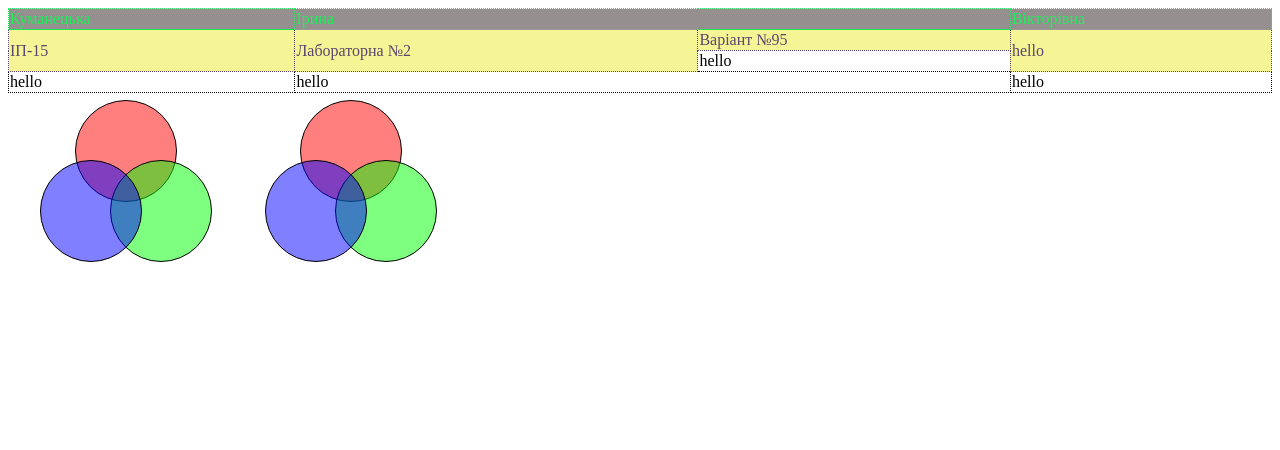
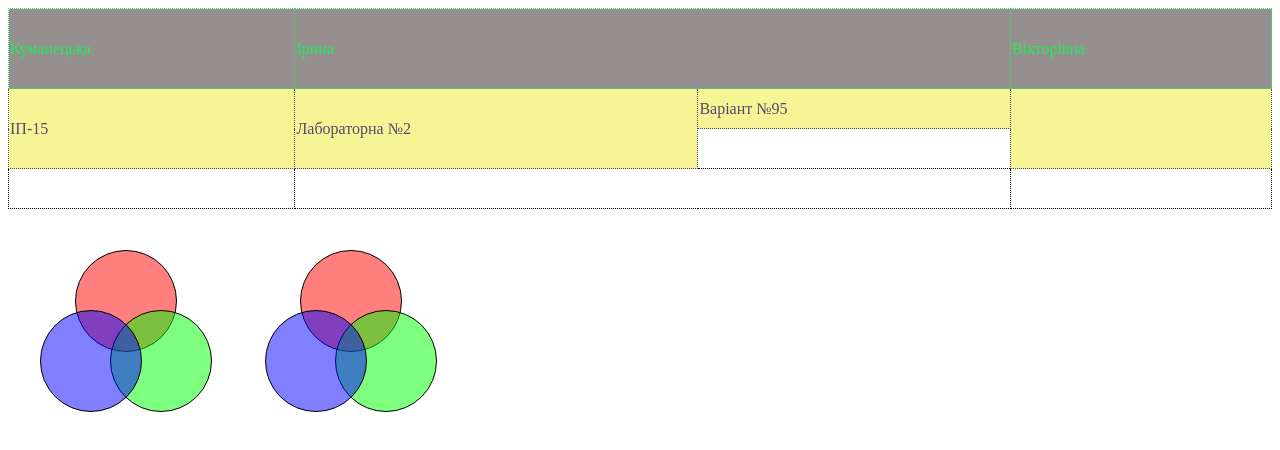
Before and after one commit to irakum/FE_lab2, a plain HTML site: page index.html in a window 1280 px wide. Drawn offline with Linux system fonts and the light colour scheme.

Commit message:
fixed row heights

```diff
--- a/index.html
+++ b/index.html
@@ -16,15 +16,15 @@
         <td rowspan="2">ІП-15</td>
         <td rowspan="2">Лабораторна №2</td>
         <td>Варіант №95</td>
-        <td rowspan="2">hello</td>
+        <td rowspan="2"></td>
     </tr>
     <tr>
-        <td>hello</td>
+        <td></td>
     </tr>
     <tr>
-        <td>hello</td>
-        <td colspan="2">hello</td>
-        <td>hello</td>
+        <td></td>
+        <td colspan="2"></td>
+        <td></td>
     </tr>
 </table>
 
--- a/style.css
+++ b/style.css
@@ -1,6 +1,9 @@
 table{
     width: 100%;
     border-collapse: collapse;
+}
+tr{
+    height: 40px;
 }
 td{
     border: 1px dotted;
@@ -8,6 +11,7 @@ td{
 #first-row{
     background-color: #958f8f;
     color: #21ED5B;
+    height: 80px;
 }
 #first-row:hover{
     color: #958f8f;
@@ -30,20 +34,20 @@ td{
 }
 
 #circle1 {
-    top: 100px;
+    top: 250px;
     left: 75px;
     background-color: rgba(255, 0, 0, 0.5);
 
 }
 
 #circle2 {
-    top: 160px;
+    top: 310px;
     left: 110px;
     background-color: rgba(0, 255, 0, 0.5);
 }
 
 #circle3 {
-    top: 160px;
+    top: 310px;
     left: 40px;
     background-color: rgba(0, 0, 255, 0.5);
 }
@@ -57,20 +61,20 @@ td{
 }
 
 #circle4 {
-    top: 100px;
+    top: 250px;
     left: 300px;
     background-color: rgba(255, 0, 0, 0.5);
 
 }
 
 #circle5 {
-    top: 160px;
+    top: 310px;
     left: 335px;
     background-color: rgba(0, 255, 0, 0.5);
 }
 
 #circle6 {
-    top: 160px;
+    top: 310px;
     left: 265px;
     background-color: rgba(0, 0, 255, 0.5);
 }
```
